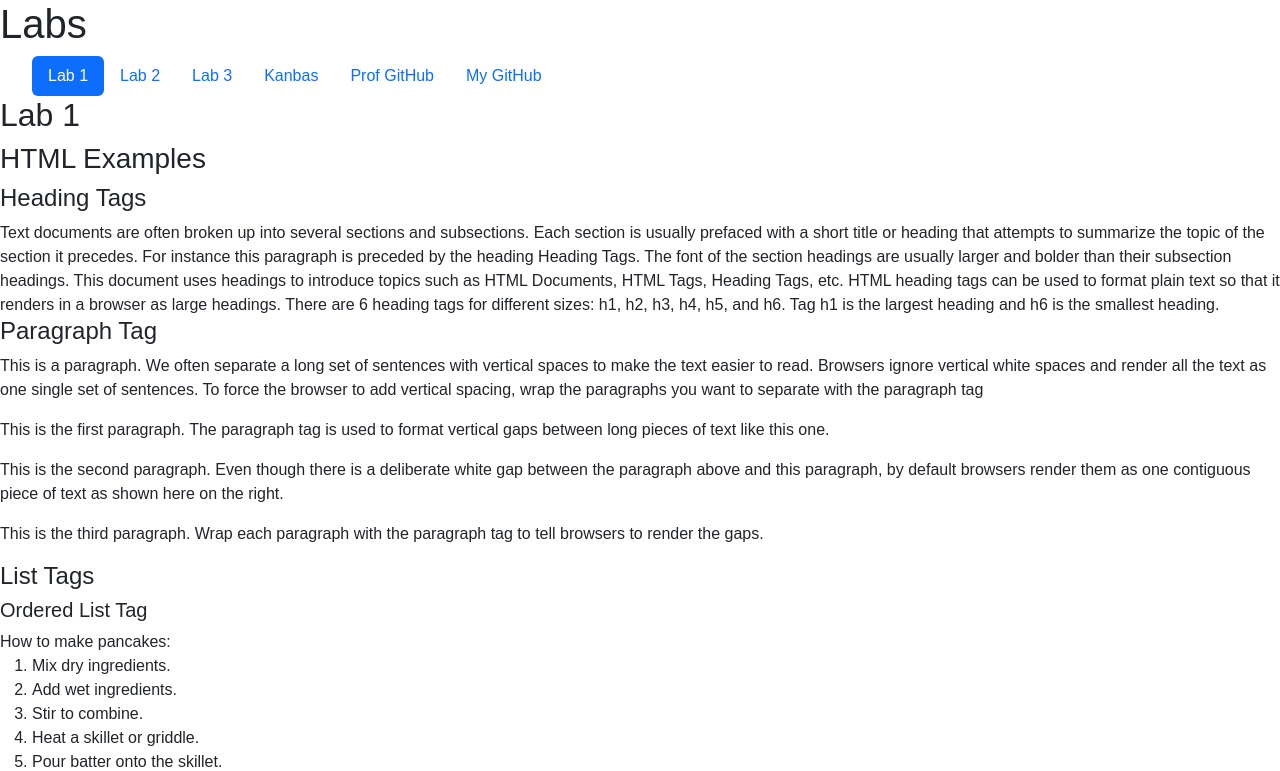
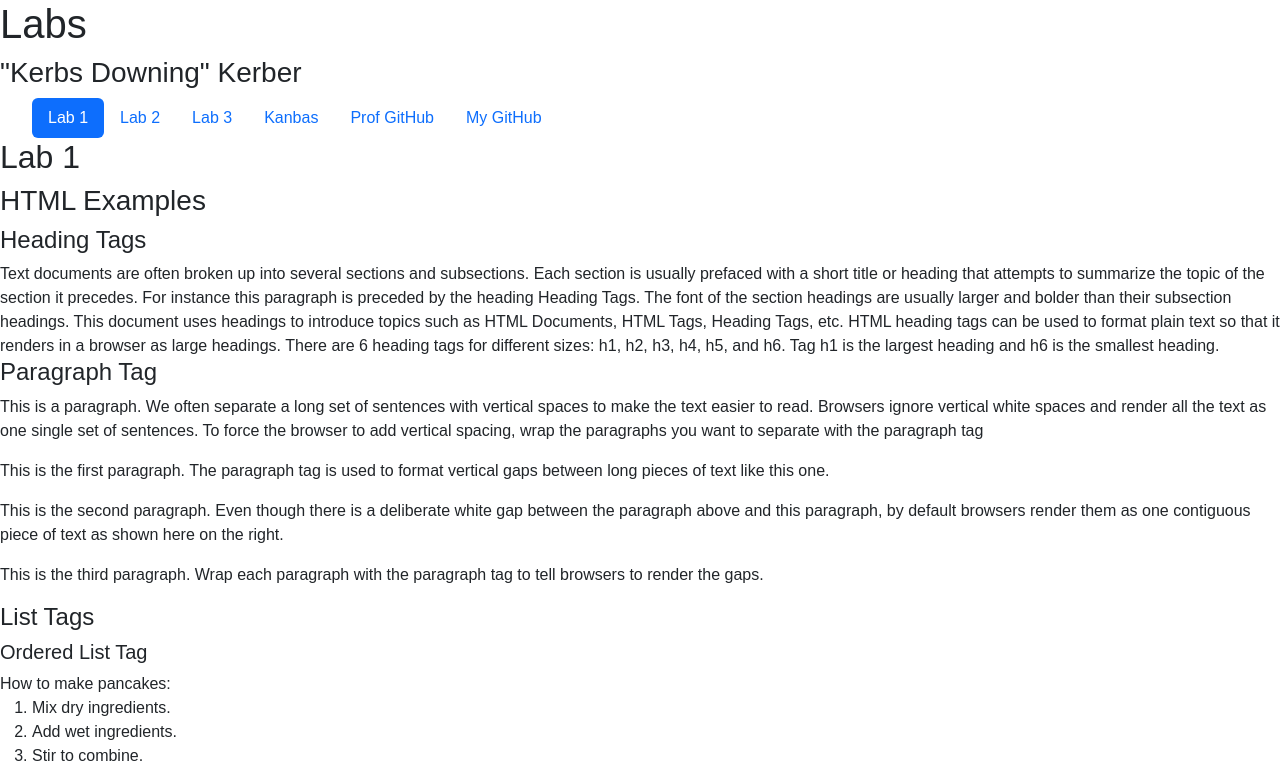
Before and after one commit to Kerbsrd/kanbas-react-web-app, a React (Create React App) app: page /#/Labs/Lab1 in a window 1280 px wide. Shown: the top 771 px of the page. Built offline with nearby package versions, Linux system fonts and the light colour scheme.

Commit message:
add name

```diff
--- a/src/Labs/index.tsx
+++ b/src/Labs/index.tsx
@@ -7,6 +7,7 @@ export default function Labs() {
   return (
     <div>
       <h1>Labs</h1>
+      <h3>"Kerbs Downing" Kerber</h3>
       <TOC />
       <Routes>
         <Route path="/" element={<Navigate to="Lab1" />} />
```
